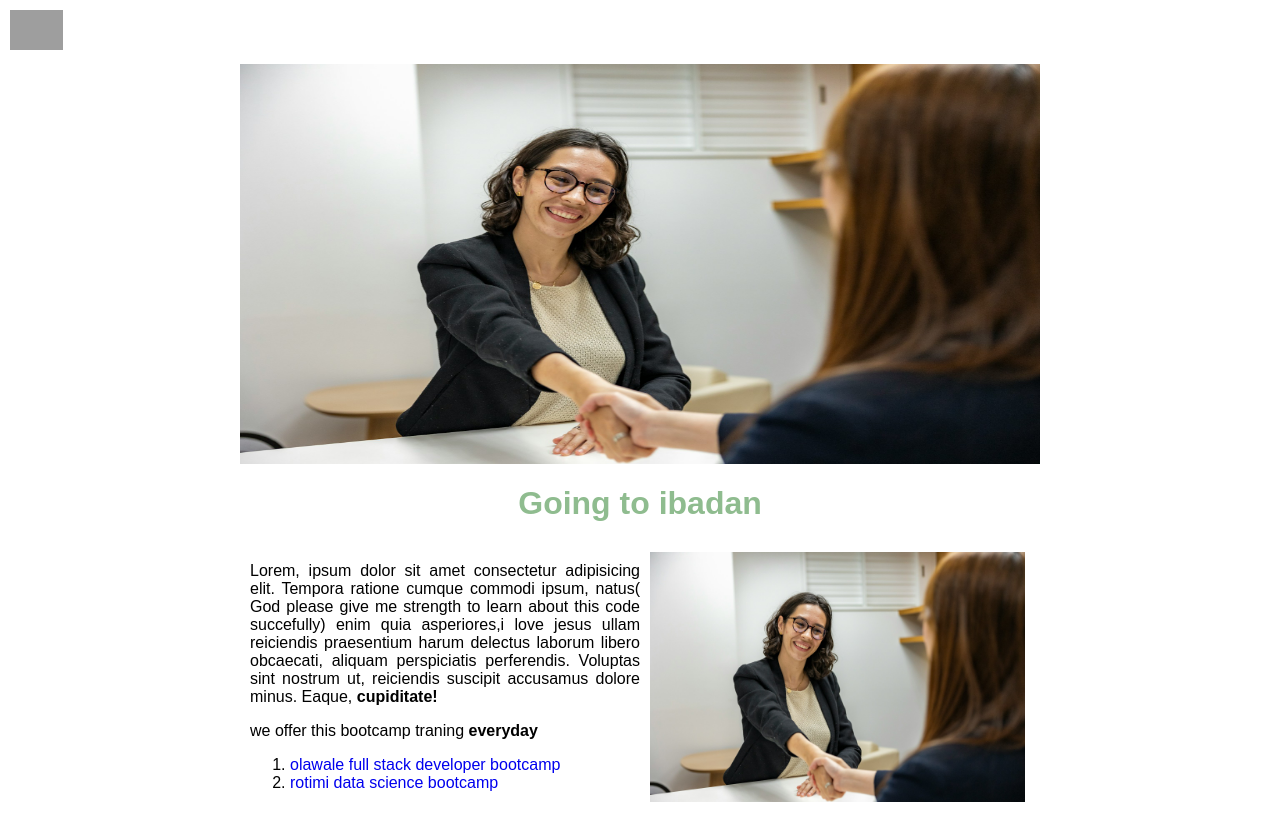
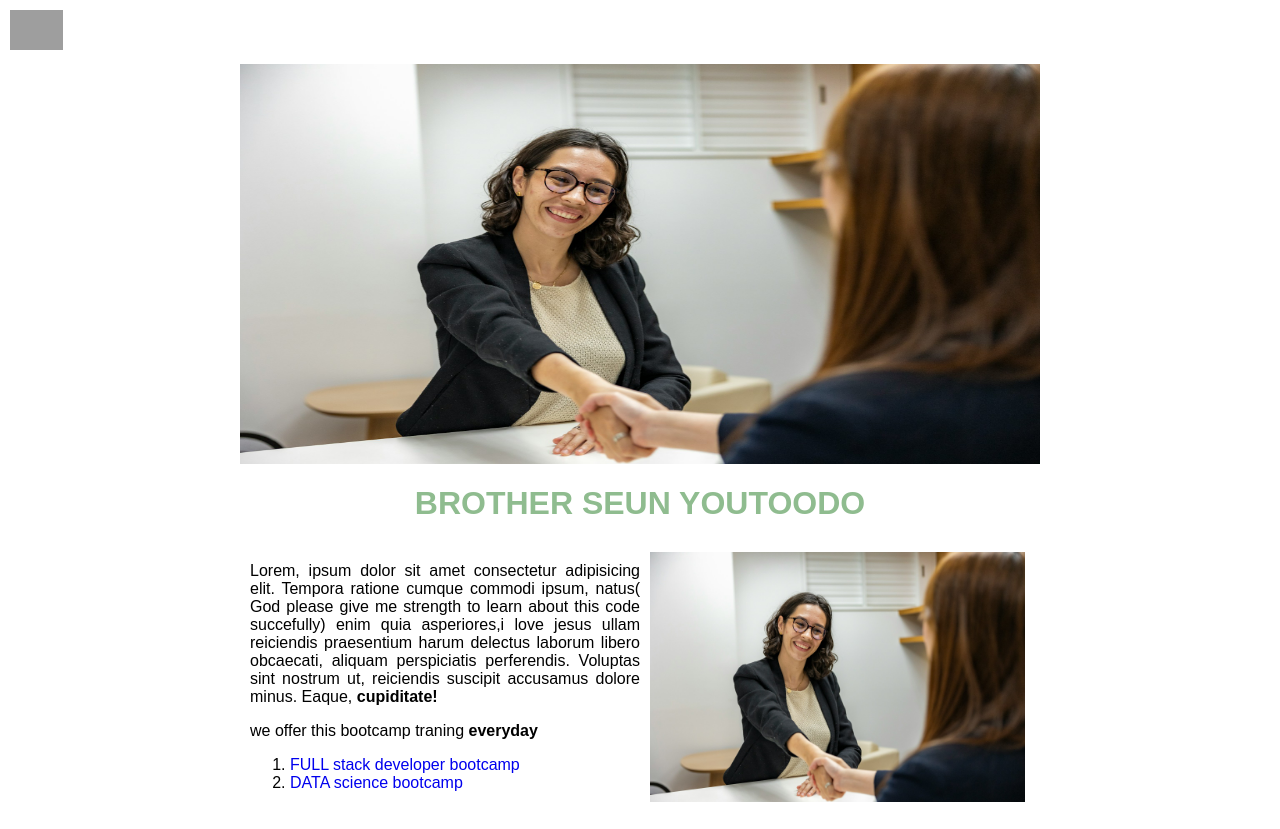
Before and after one commit to elijaholawale3-arch/DONTGIVEUP, a plain HTML site: page WALE/index.html in a window 1280 px wide. Shown: the top 829 px of the page. Drawn offline with Linux system fonts and the light colour scheme; grey boxes are pictures that could not be loaded.

Commit message:
Made some changes to index.html

```diff
--- a/WALE/index.html
+++ b/WALE/index.html
@@ -23,7 +23,7 @@
 
     </div>
     <img id="team" src="team picture.jpg" alt="banner">
-    <h1 style="color:darkseagreen;text-align: center;">Going to ibadan</h1>
+    <h1 style="color:darkseagreen;text-align: center;"> BROTHER SEUN YOUTOODO</h1>
     <div id="about">
         <div id="Olawale">
             <div style="margin-top: 0;">Lorem, ipsum dolor sit amet consectetur adipisicing elit. Tempora ratione cumque
@@ -37,10 +37,10 @@
             <p>we offer this bootcamp traning <b>everyday</b></p>
             <ol>
                 <li>
-                    <a href="https:google.com" target="_blank"> olawale full stack developer bootcamp</a>
+                    <a href="https:google.com" target="_blank">FULL stack developer bootcamp</a>
                 </li>
                 <li>
-                    <a href="https:google.com" target="_blank"> rotimi data science bootcamp</a>
+                    <a href="https:google.com" target="_blank">DATA science bootcamp</a>
                 </li>
             </ol>
         </div>
```
